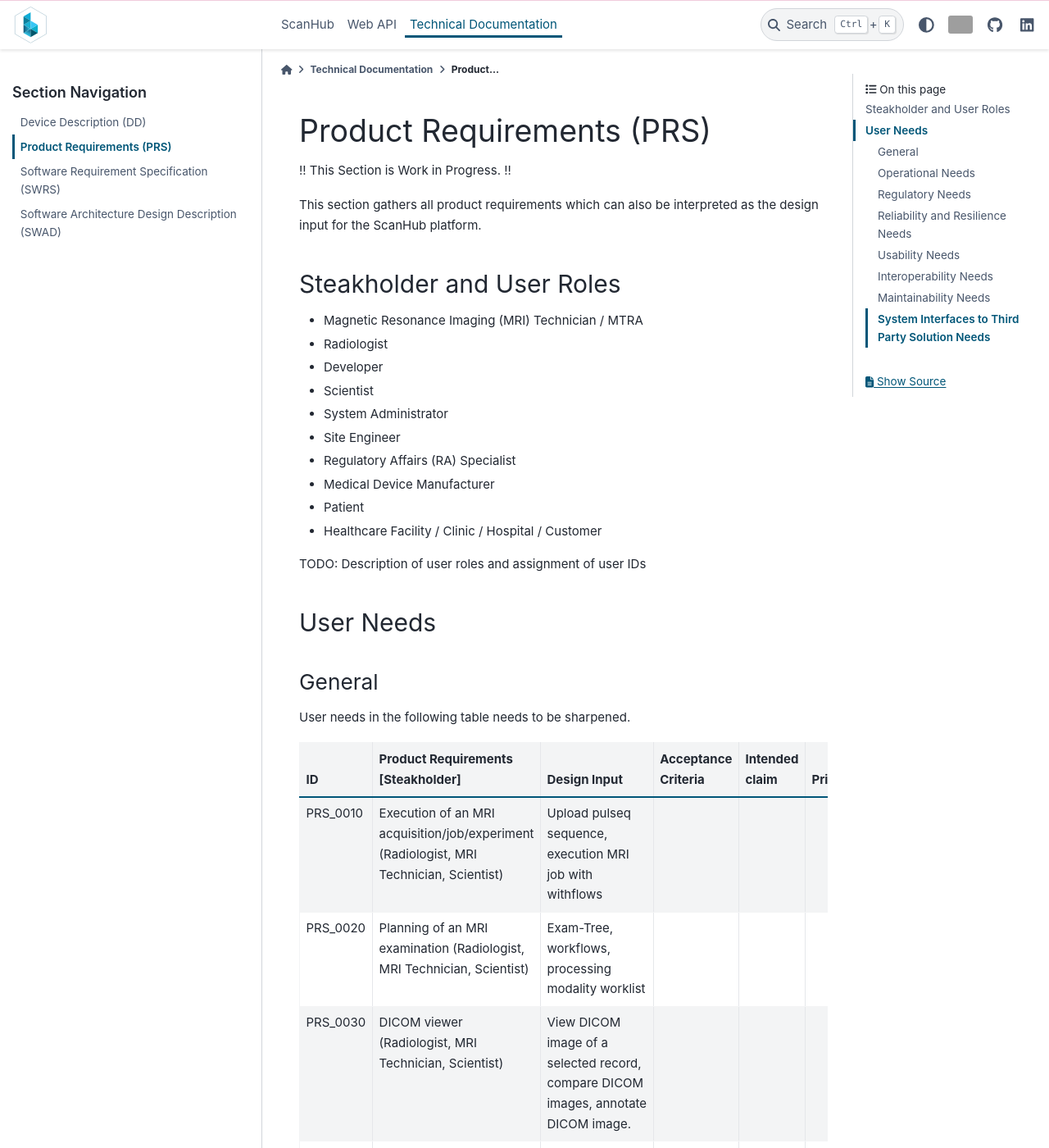
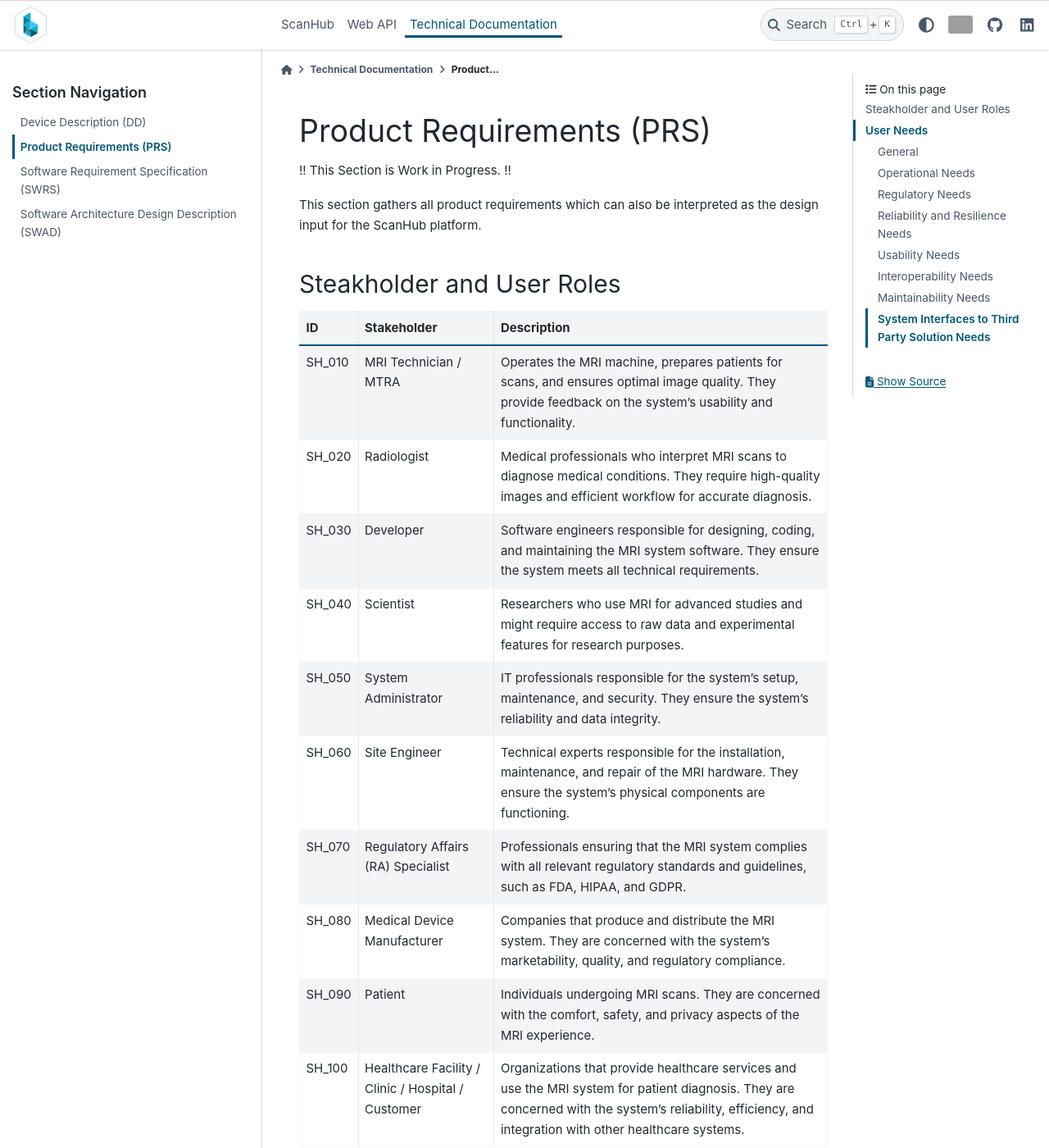
Before and after one commit to brain-link/scanhub, a Sphinx documentation site: the page built from docs/source/techdoc_prs.rst, in a window 1280 px wide and 1400 px high. Shown: the whole window at 82% size. Built offline with Sphinx 7.4.7 and the PyData theme 0.15.4, drawn with Linux system fonts in a browser that asks for light colours; grey boxes are pictures that could not be loaded.

Commit message:
update stakeholder descriptions

```diff
--- a/docs/source/techdoc_prs.rst
+++ b/docs/source/techdoc_prs.rst
@@ -8,18 +8,41 @@
 Steakholder and User Roles
 ==========================
 
-- Magnetic Resonance Imaging (MRI) Technician / MTRA
-- Radiologist
-- Developer
-- Scientist
-- System Administrator
-- Site Engineer
-- Regulatory Affairs (RA) Specialist
-- Medical Device Manufacturer
-- Patient
-- Healthcare Facility / Clinic / Hospital / Customer
++----------+--------------------------------------------+-----------------------------------------------------------------------------------+
+|    ID    |              Stakeholder                   |                                    Description                                    |
++==========+============================================+===================================================================================+
+| SH_010   | MRI Technician / MTRA                      | Operates the MRI machine, prepares patients for scans, and ensures optimal        |
+|          |                                            | image quality. They provide feedback on the system's usability and functionality. |
++----------+--------------------------------------------+-----------------------------------------------------------------------------------+
+| SH_020   | Radiologist                                | Medical professionals who interpret MRI scans to diagnose medical conditions.     |
+|          |                                            | They require high-quality images and efficient workflow for accurate diagnosis.   |
++----------+--------------------------------------------+-----------------------------------------------------------------------------------+
+| SH_030   | Developer                                  | Software engineers responsible for designing, coding, and maintaining the MRI     |
+|          |                                            | system software. They ensure the system meets all technical requirements.         |
++----------+--------------------------------------------+-----------------------------------------------------------------------------------+
+| SH_040   | Scientist                                  | Researchers who use MRI for advanced studies and might require access to raw      |
+|          |                                            | data and experimental features for research purposes.                             |
++----------+--------------------------------------------+-----------------------------------------------------------------------------------+
+| SH_050   | System Administrator                       | IT professionals responsible for the system's setup, maintenance, and security.   |
+|          |                                            | They ensure the system's reliability and data integrity.                          |
++----------+--------------------------------------------+-----------------------------------------------------------------------------------+
+| SH_060   | Site Engineer                              | Technical experts responsible for the installation, maintenance, and repair of    |
+|          |                                            | the MRI hardware. They ensure the system's physical components are functioning.   |
++----------+--------------------------------------------+-----------------------------------------------------------------------------------+
+| SH_070   | Regulatory Affairs (RA) Specialist         | Professionals ensuring that the MRI system complies with all relevant regulatory  |
+|          |                                            | standards and guidelines, such as FDA, HIPAA, and GDPR.                           |
++----------+--------------------------------------------+-----------------------------------------------------------------------------------+
+| SH_080   | Medical Device Manufacturer                | Companies that produce and distribute the MRI system. They are concerned with     |
+|          |                                            | the system's marketability, quality, and regulatory compliance.                   |
++----------+--------------------------------------------+-----------------------------------------------------------------------------------+
+| SH_090   | Patient                                    | Individuals undergoing MRI scans. They are concerned with the comfort, safety,    |
+|          |                                            | and privacy aspects of the MRI experience.                                        |
++----------+--------------------------------------------+-----------------------------------------------------------------------------------+
+| SH_100   | Healthcare Facility / Clinic / Hospital /  | Organizations that provide healthcare services and use the MRI system for         |
+|          | Customer                                   | patient diagnosis. They are concerned with the system's reliability, efficiency,  |
+|          |                                            | and integration with other healthcare systems.                                    |
++----------+--------------------------------------------+-----------------------------------------------------------------------------------+
 
-TODO: Description of user roles and assignment of user IDs
 
 User Needs
 ==========
```
